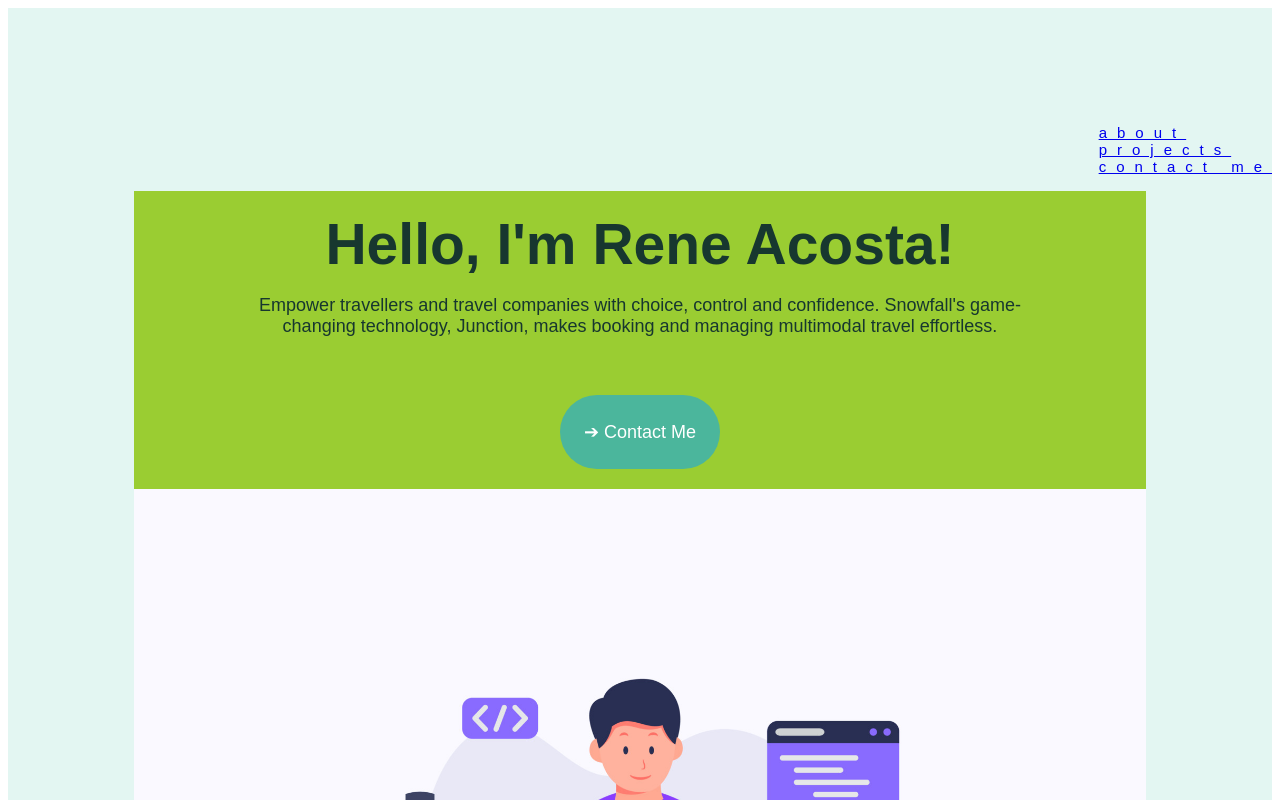
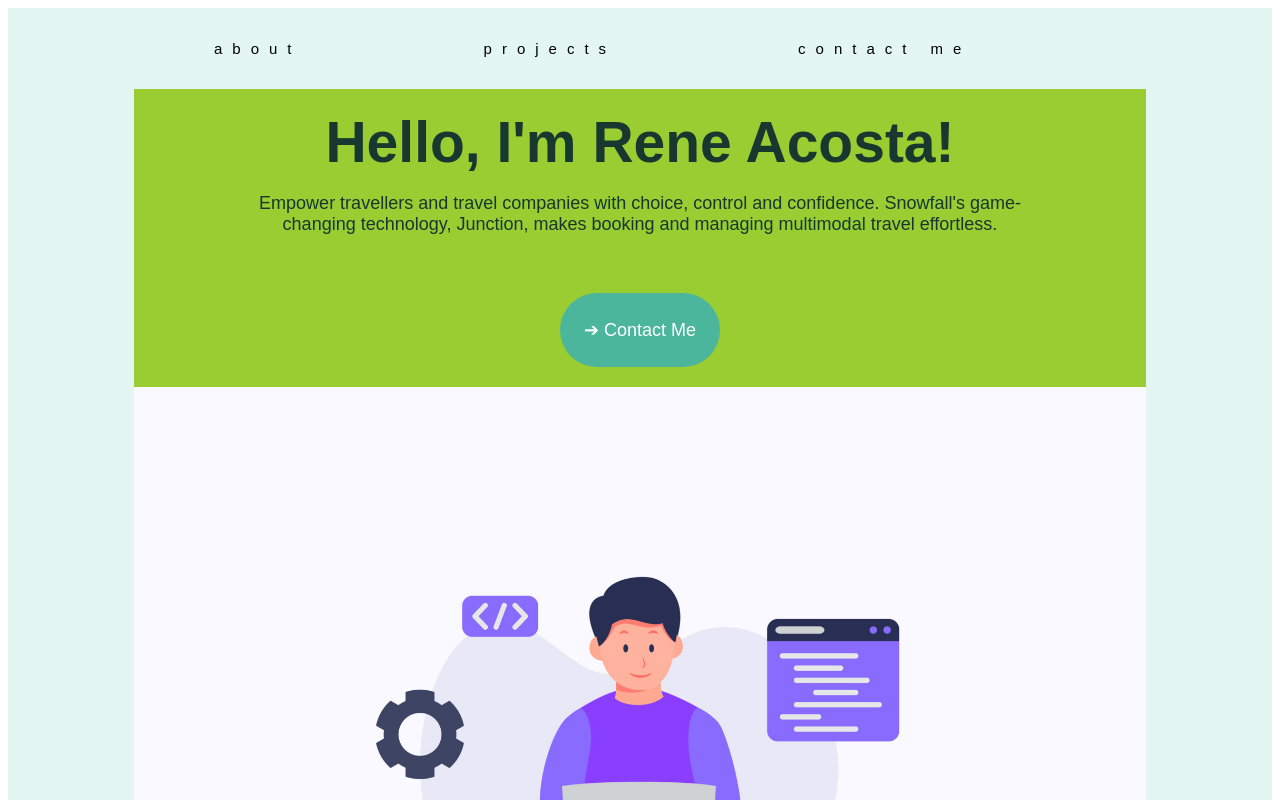
Before and after one commit to racosta323/rene-acosta-portfolio, a React (Create React App) app: page / in a window 1280 px wide. Shown: the top 800 px of the page. Built offline with nearby package versions, Linux system fonts and the light colour scheme.

Commit message:
makes li horizontal in nav

```diff
--- a/src/App.css
+++ b/src/App.css
@@ -95,7 +95,15 @@
   padding-left: 150px;
   font-size: 15px;
   letter-spacing: 10px;
+  float: left;
+}
 
+li a {
+  display:block;
+  color: black;
+  text-align: center;
+  padding: 16px;
+  text-decoration: none;
 }
 
 /* a, p {
@@ -107,15 +115,15 @@
   text-decoration: none;
 } */
 
-a:hover {
+li a:hover {
   font-weight: 900;
 }
 
-.nav {
+#nav-container {
   display: flex;
-  padding-top: 100px;
-  justify-content: end;
+
 }
+
 
 /* .fade-in-section {
   opacity: 0;
--- a/src/NavBar.js
+++ b/src/NavBar.js
@@ -1,6 +1,6 @@
 function NavBar() {
     return(
-        <div className="nav">
+        <div id="nav-container">
             <ul>
                 <li><a href="#about">about</a></li>
                 <li><a href="#projects">projects</a></li>
```
